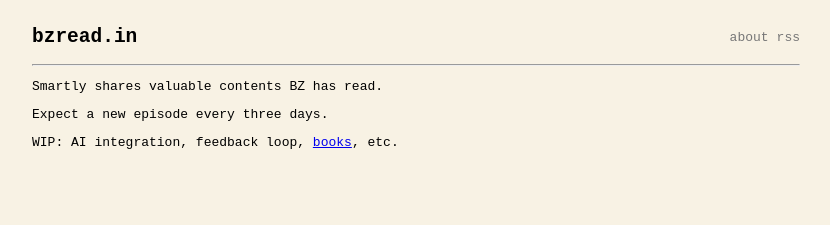
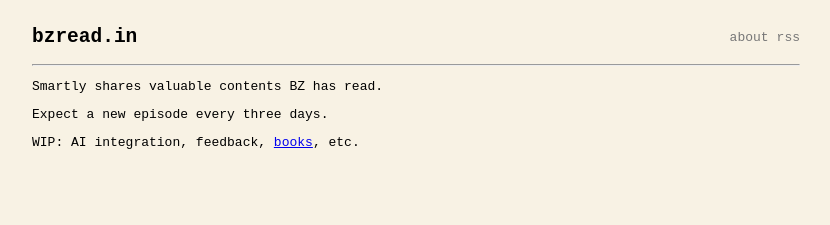
Before and after one commit to psyclaudeZ/bzread.in, a React (Create React App) app in the folder src/client/: page /about in a window 1280 px wide. Shown: the top 225 px of the page, without its empty margins (224-1054 px from the left). Built offline with nearby package versions, Linux system fonts and the light colour scheme; the HTML template or start-up script is replaced by a standard one.

Commit message:
chore(ui): wordsmithing (#45)

```diff
--- a/src/client/src/pages/about.js
+++ b/src/client/src/pages/about.js
@@ -6,7 +6,7 @@ const About = () => {
       <p>Smartly shares valuable contents BZ has read.</p>
       <p>Expect a new episode every three days.</p>
       <p>
-        WIP: AI integration, feedback loop,{" "}
+        WIP: AI integration, feedback,{" "}
         <a href="https://www.goodreads.com/user/show/18664085-bowei-zhang">
           books
         </a>
```
